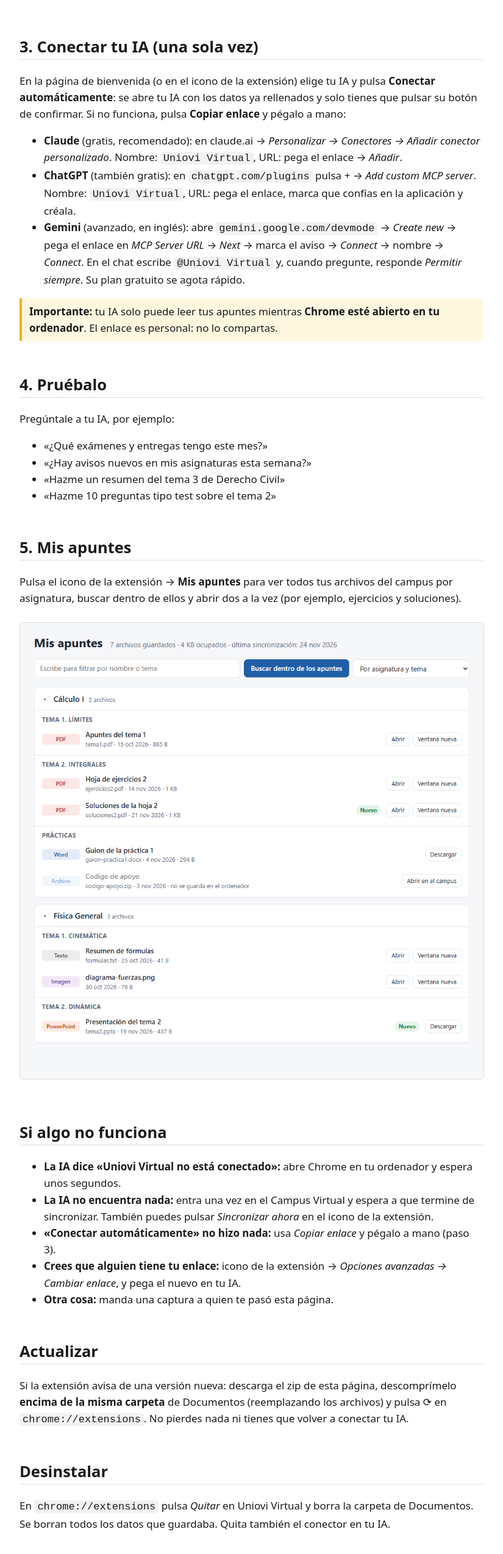
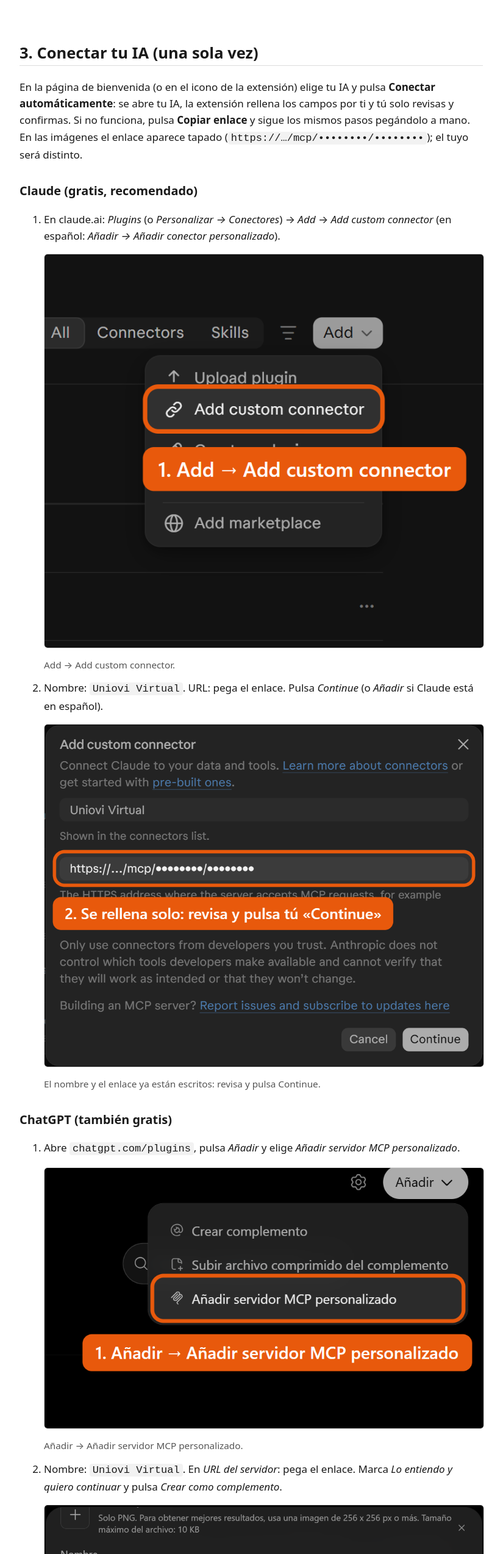
Before and after one commit to iyangarcia/uniovi-virtual-extension, a plain HTML site: page index.html in a window 1280 px wide. Shown: the part 3532-6080 px from the top of the page at 61% size, without its empty margins (228-1053 px from the left). Drawn offline with Linux system fonts and the light colour scheme.

Commit message:
Guide: connector screenshots for Claude, ChatGPT and Gemini

```diff
--- a/index.html
+++ b/index.html
@@ -13,10 +13,12 @@
   code { background: #f2f2f2; padding: 1px 5px; border-radius: 4px; }
   .descargar { display: inline-block; background: #0b5cad; color: #fff; padding: 12px 28px; border-radius: 8px; font-size: 1.2em; text-decoration: none; }
   .nota { background: #fff7e0; border-left: 4px solid #f0b400; padding: 8px 12px; }
+  h3 { margin: 1.5em 0 0.3em; }
+  figure { margin: 8px 0 12px; } figcaption { font-size: 0.9em; color: #555; }
   small { color: #555; }
   @media (prefers-color-scheme: dark) {
     body { background: #161616; color: #e8e8e8; } code { background: #2a2a2a; }
-    .nota { background: #2e2810; } small { color: #aaa; } img, h2 { border-color: #333; }
+    .nota { background: #2e2810; } small, figcaption { color: #aaa; } img, h2 { border-color: #333; }
   }
 </style>
 </head>
@@ -59,18 +61,46 @@ Después se actualiza sola cada vez que entras.</p>
 
 <h2>3. Conectar tu IA (una sola vez)</h2>
 <p>En la página de bienvenida (o en el icono de la extensión) elige tu IA y pulsa <strong>Conectar automáticamente</strong>:
-se abre tu IA con los datos ya rellenados y solo tienes que pulsar su botón de confirmar.
-Si no funciona, pulsa <strong>Copiar enlace</strong> y pégalo a mano:</p>
-<ul>
-  <li><strong>Claude</strong> (gratis, recomendado): en claude.ai → <em>Personalizar → Conectores → Añadir conector personalizado</em>.
-    Nombre: <code>Uniovi Virtual</code>, URL: pega el enlace → <em>Añadir</em>.</li>
-  <li><strong>ChatGPT</strong> (también gratis): en <code>chatgpt.com/plugins</code> pulsa <em>+</em> → <em>Add custom MCP server</em>.
-    Nombre: <code>Uniovi Virtual</code>, URL: pega el enlace, marca que confías en la aplicación y créala.</li>
-  <li><strong>Gemini</strong> (avanzado, en inglés): abre <code>gemini.google.com/devmode</code> → <em>Create new</em> →
-    pega el enlace en <em>MCP Server URL</em> → <em>Next</em> → marca el aviso → <em>Connect</em> → nombre → <em>Connect</em>.
-    En el chat escribe <code>@Uniovi Virtual</code> y, cuando pregunte, responde <em>Permitir siempre</em>.
-    Su plan gratuito se agota rápido.</li>
-</ul>
+se abre tu IA, la extensión rellena los campos por ti y tú solo revisas y confirmas.
+Si no funciona, pulsa <strong>Copiar enlace</strong> y sigue los mismos pasos pegándolo a mano.
+En las imágenes el enlace aparece tapado (<code>https://…/mcp/••••••••/••••••••</code>); el tuyo será distinto.</p>
+
+<h3>Claude (gratis, recomendado)</h3>
+<ol>
+  <li>En claude.ai: <em>Plugins</em> (o <em>Personalizar → Conectores</em>) → <em>Add</em> → <em>Add custom connector</em>
+    (en español: <em>Añadir → Añadir conector personalizado</em>).
+    <figure><img src="img/claude-1-conectores.png" alt="Menú Add de Claude con la opción Add custom connector marcada">
+    <figcaption>Add → Add custom connector.</figcaption></figure></li>
+  <li>Nombre: <code>Uniovi Virtual</code>. URL: pega el enlace. Pulsa <em>Continue</em> (o <em>Añadir</em> si Claude está en español).
+    <figure><img src="img/claude-2-formulario.png" alt="Ventana Add custom connector con el nombre Uniovi Virtual y el enlace tapado">
+    <figcaption>El nombre y el enlace ya están escritos: revisa y pulsa Continue.</figcaption></figure></li>
+</ol>
+
+<h3>ChatGPT (también gratis)</h3>
+<ol>
+  <li>Abre <code>chatgpt.com/plugins</code>, pulsa <em>Añadir</em> y elige <em>Añadir servidor MCP personalizado</em>.
+    <figure><img src="img/chatgpt-1-menu.png" alt="Menú Añadir de ChatGPT con la opción Añadir servidor MCP personalizado marcada">
+    <figcaption>Añadir → Añadir servidor MCP personalizado.</figcaption></figure></li>
+  <li>Nombre: <code>Uniovi Virtual</code>. En <em>URL del servidor</em>: pega el enlace.
+    Marca <em>Lo entiendo y quiero continuar</em> y pulsa <em>Crear como complemento</em>.
+    <figure><img src="img/chatgpt-2-formulario.png" alt="Formulario de ChatGPT con el nombre Uniovi Virtual, el enlace tapado y la casilla Lo entiendo y quiero continuar">
+    <figcaption>El nombre y el enlace ya están escritos: marca «Lo entiendo» y pulsa Crear.</figcaption></figure></li>
+</ol>
+
+<h3>Gemini (avanzado, en inglés)</h3>
+<ol>
+  <li>La extensión abre <code>gemini.google.com/devmode</code>, pulsa <em>Create new</em>, pega el enlace en <em>MCP server URL</em> y pulsa <em>Next</em>.
+    <figure><img src="img/gemini-1-url.png" alt="Ventana Connect to an MCP server de Gemini con el enlace tapado y el botón Next">
+    <figcaption>El enlace se pega solo y se pulsa Next.</figcaption></figure></li>
+  <li>Lee el aviso, <strong>marca tú</strong> <em>I understand and accept…</em> y pulsa <em>Connect</em>.
+    <figure><img src="img/gemini-2-aviso.png" alt="Gemini: casilla I understand and accept the security and privacy risks y botón Connect">
+    <figcaption>Marca el aviso y pulsa Connect.</figcaption></figure></li>
+  <li>En <em>App name</em> ya aparece <code>Uniovi Virtual</code>, con la lista de lo que puede consultar. Pulsa <em>Connect</em>.
+    <figure><img src="img/gemini-3-nombre.png" alt="Ventana Save your custom app de Gemini con el nombre Uniovi Virtual y la lista de acciones disponibles">
+    <figcaption>El nombre ya está: pulsa Connect.</figcaption></figure></li>
+  <li>En un chat escribe <code>@Uniovi Virtual</code> y tu pregunta. Cuando pregunte, responde <em>Permitir siempre</em>.</li>
+</ol>
+<p><small>El plan gratuito de Gemini se agota rápido.</small></p>
 <p class="nota"><strong>Importante:</strong> tu IA solo puede leer tus apuntes mientras <strong>Chrome esté abierto en tu ordenador</strong>.
 El enlace es personal: no lo compartas.</p>
 
@@ -93,7 +123,7 @@ buscar dentro de ellos y abrir dos a la vez (por ejemplo, ejercicios y solucione
   <li><strong>La IA dice «Uniovi Virtual no está conectado»:</strong> abre Chrome en tu ordenador y espera unos segundos.</li>
   <li><strong>La IA no encuentra nada:</strong> entra una vez en el Campus Virtual y espera a que termine de sincronizar.
     También puedes pulsar <em>Sincronizar ahora</em> en el icono de la extensión.</li>
-  <li><strong>«Conectar automáticamente» no hizo nada:</strong> usa <em>Copiar enlace</em> y pégalo a mano (paso 3).</li>
+  <li><strong>«Conectar automáticamente» no hizo nada:</strong> usa <em>Copiar enlace</em> y pégalo a mano siguiendo los pasos de tu IA (paso 3).</li>
   <li><strong>Crees que alguien tiene tu enlace:</strong> icono de la extensión → <em>Opciones avanzadas → Cambiar enlace</em>,
     y pega el nuevo en tu IA.</li>
   <li><strong>Otra cosa:</strong> manda una captura a quien te pasó esta página.</li>
```
Also changed, not shown: img/chatgpt-1-menu.png (added), img/chatgpt-2-formulario.png (added), img/claude-1-conectores.png (added), img/claude-2-formulario.png (added), img/gemini-1-url.png (added), img/gemini-2-aviso.png (added), img/gemini-3-nombre.png (added), img/welcome-empty.png, img/welcome.png.
